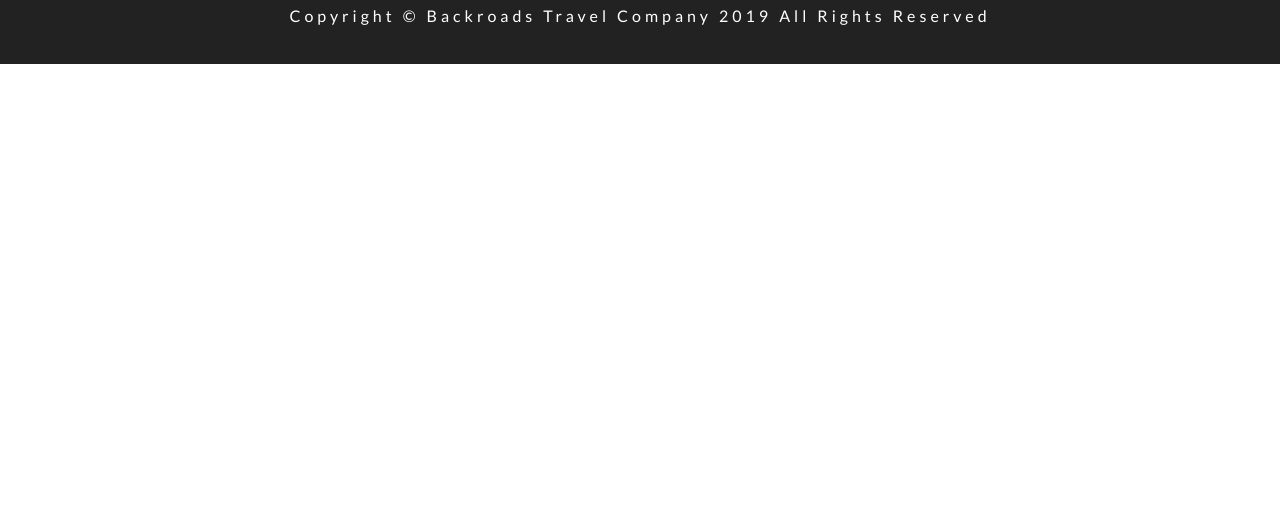
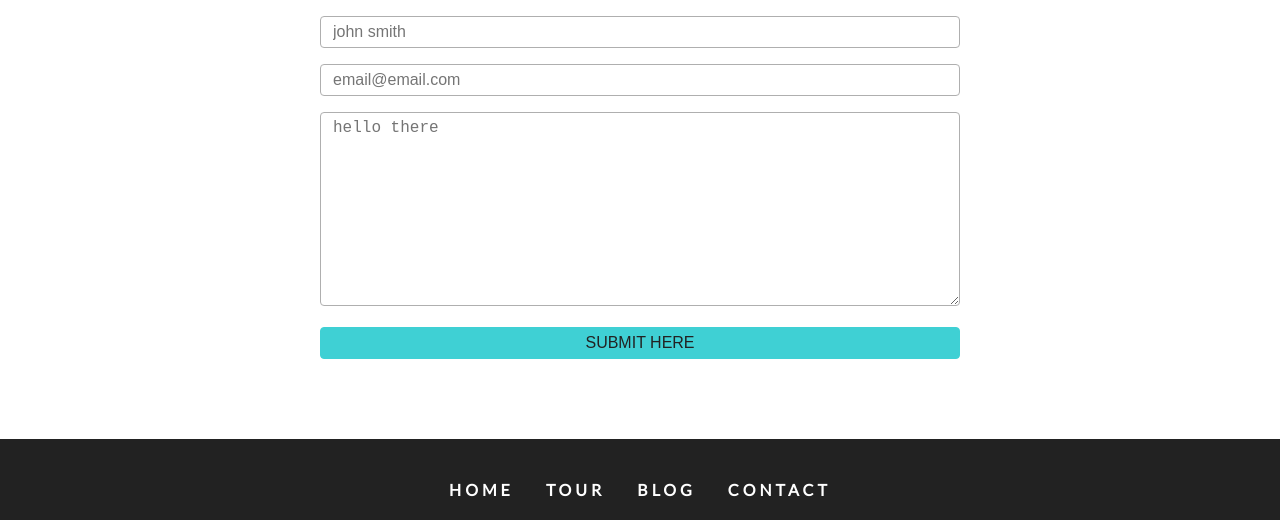
Before and after one commit to devon-the-developer/backroads-project, a Gatsby site: page /contact in a window 1280 px wide. Shown: the part 679-1199 px from the top of the page. Before the commit the page ends 800 px from the top, so only its background shows below. Built offline with nearby package versions, Linux system fonts and the light colour scheme; Gatsby itself is replaced by a stand-in of ours.

Commit message:
add contact form

```diff
--- /dev/null
+++ b/src/components/Contact/Contact.jsx
@@ -0,0 +1,47 @@
+import React from 'react'
+import Title from '../Title'
+import styles from '../../css/contact.module.css'
+
+const Contact = () => {
+    return (
+        <section className={styles.contact}>
+            <Title title="contact" subtitle="us" />
+            <div className={styles.center}>
+                <form className={styles.form}>
+                    <div>
+                        <input
+                            type="text"
+                            name="name"
+                            id="name"
+                            className={styles.formControl}
+                            placeholder="john smith"
+                        />
+                    </div>
+                    <div>
+                        <input
+                            type="text"
+                            name="email"
+                            id="email"
+                            className={styles.formControl}
+                            placeholder="email@email.com"
+                        />
+                    </div>
+                    <div>
+                        <textarea
+                            name="message"
+                            id="message"
+                            rows="10"
+                            className={styles.formControl}
+                            placeholder="hello there"
+                        />
+                    </div>
+                    <div>
+                        <input type="submit" value="submit here" className={styles.submit} />
+                    </div>
+                </form>
+            </div>
+        </section>
+    )
+}
+
+export default Contact
--- a/src/pages/contact.js
+++ b/src/pages/contact.js
@@ -2,11 +2,13 @@ import React from 'react'
 import Layout from '../components/Layout'
 import StyledHero from '../components/StyledHero'
 import { graphql } from 'gatsby'
+import Contact from '../components/Contact/Contact'
 
 export default function contact({data}) {
     return (
         <Layout>
             <StyledHero img={data.connectBcg.childImageSharp.fluid} />
+            <Contact />
         </Layout>
     )
 }
```
